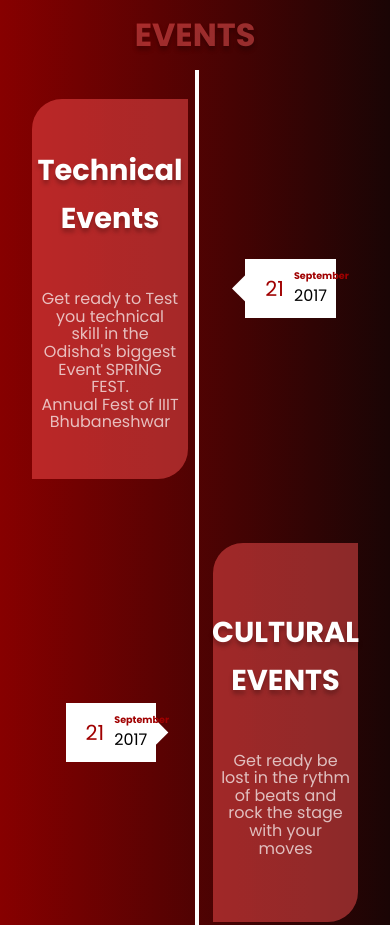
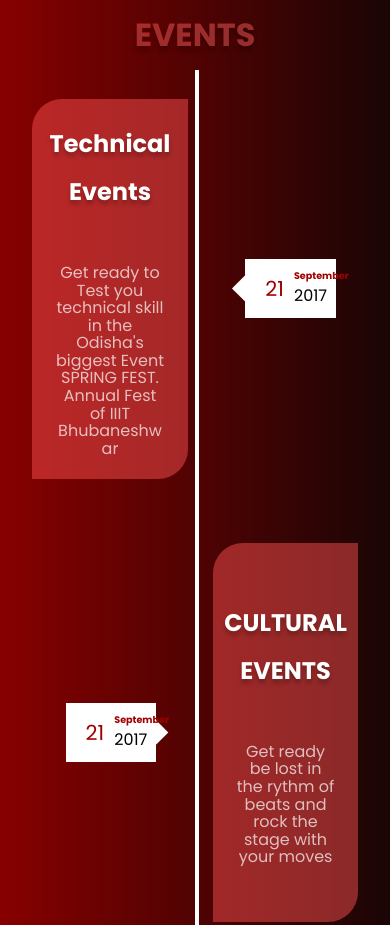
Before and after one commit to dashroshan/advaita, a plain HTML site: page event.html in a window 390 px wide. Shown: the part 1500-2425 px from the top of the page. Drawn offline with nearby package versions, Linux system fonts and the light colour scheme; a web font is replaced by a local one.

Commit message:
updated event page

```diff
--- a/style2.css
+++ b/style2.css
@@ -279,7 +279,7 @@ opacity: 0.7;
     }
     .desc{
         font-size:1rem;
-        width: 90%;
+        width: 70%;
     }
     .event_image{
         padding: 0;
@@ -312,5 +312,7 @@ opacity: 0.7;
         height:3vh;
         width:3vh;
        }
-
+       .heading2{
+        font-size:1.5rem;
+       }
   }
```
